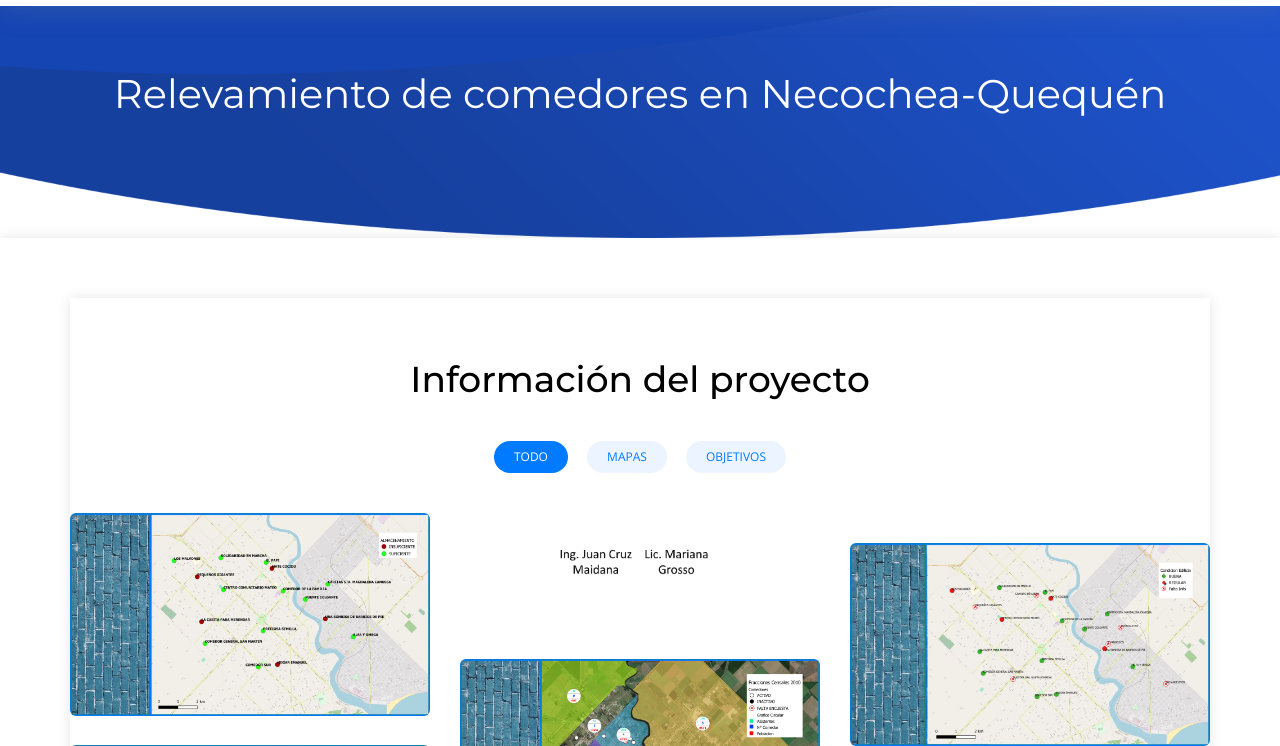
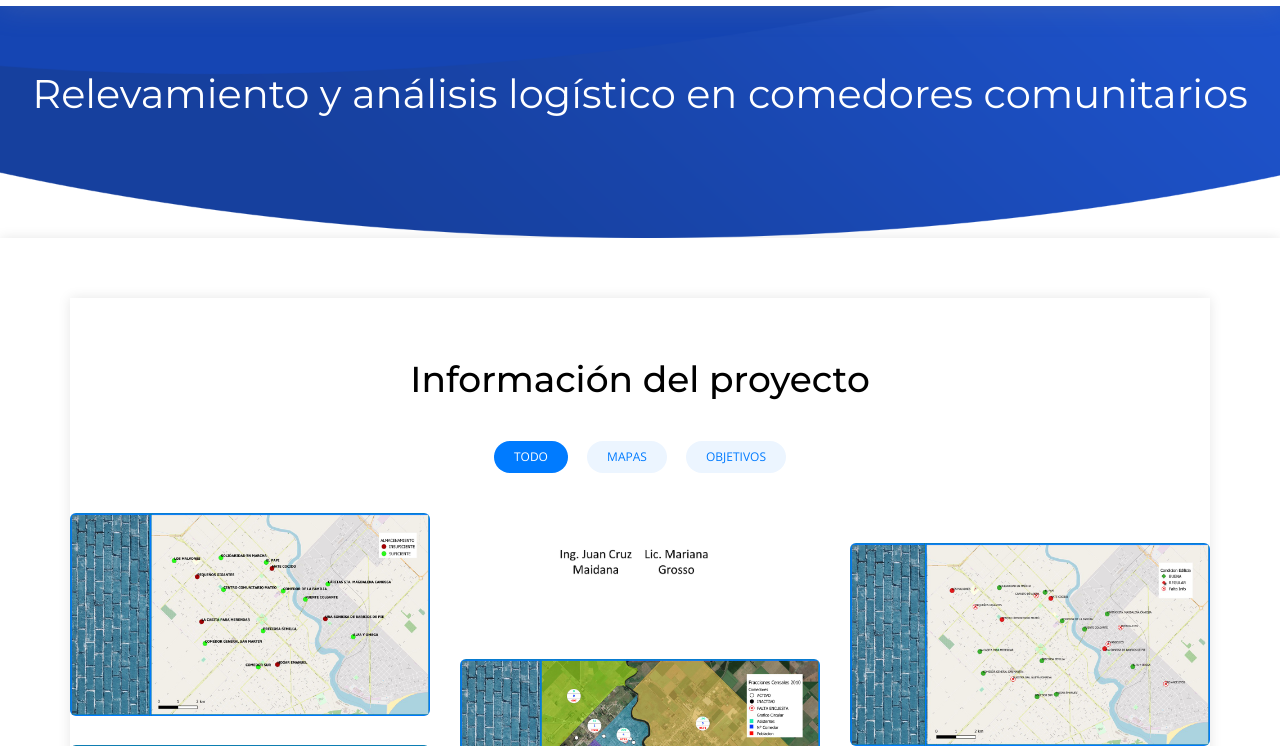
Before and after one commit to mapasqgis/comed, a plain HTML site: page index.html in a window 1280 px wide. Shown: the part 54-800 px from the top of the page. Drawn offline with nearby package versions, Linux system fonts and the light colour scheme; files whose address does not match are found by name.

Commit message:
Update index.html

```diff
--- a/index.html
+++ b/index.html
@@ -76,7 +76,7 @@
       About Us Section
     ============================-->
 	 <br>
-	 <h1 align="center" style= "color:white;">Relevamiento de comedores en Necochea-Quequén</h1>
+	 <h1 align="center" style= "color:white;">Relevamiento y análisis logístico en comedores comunitarios</h1>
  </section>
 
 
```
